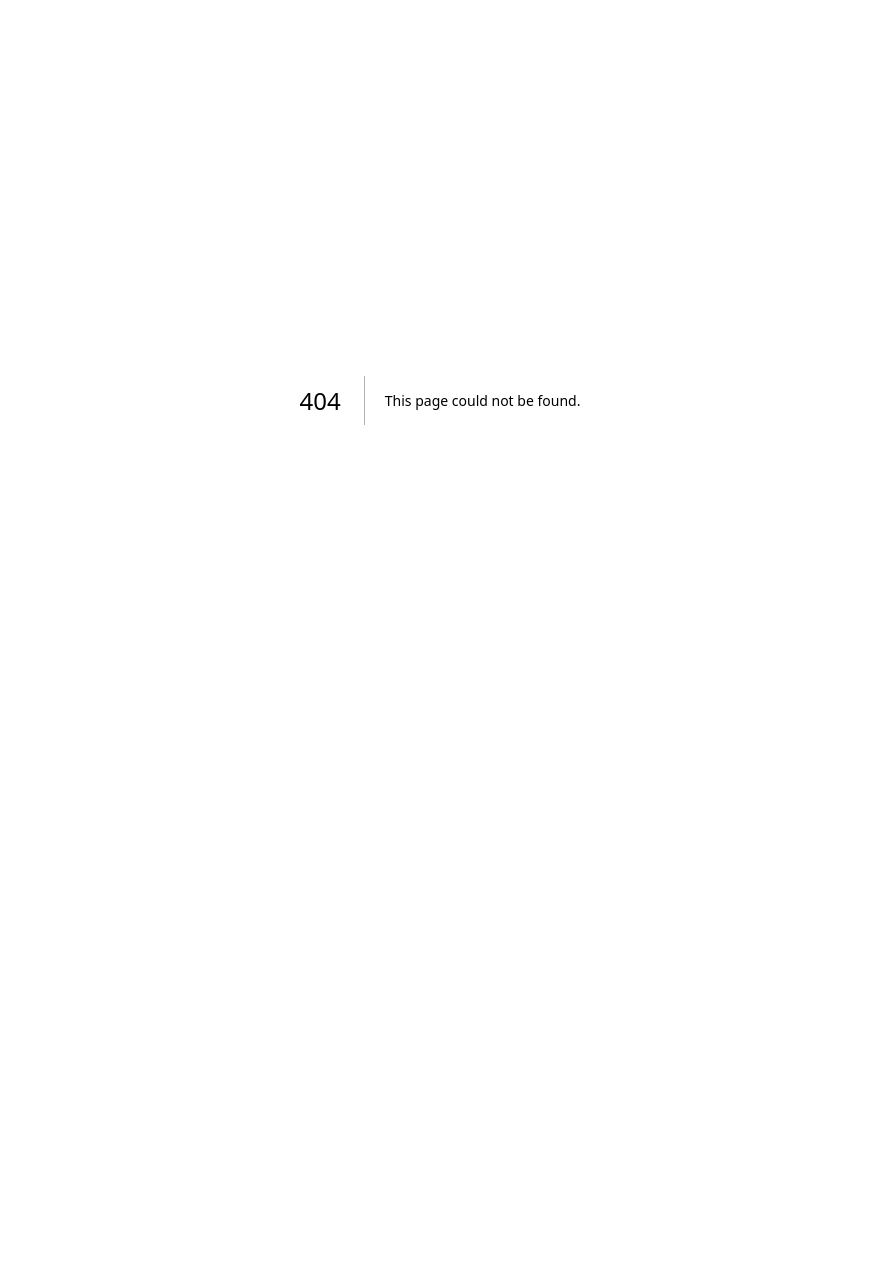
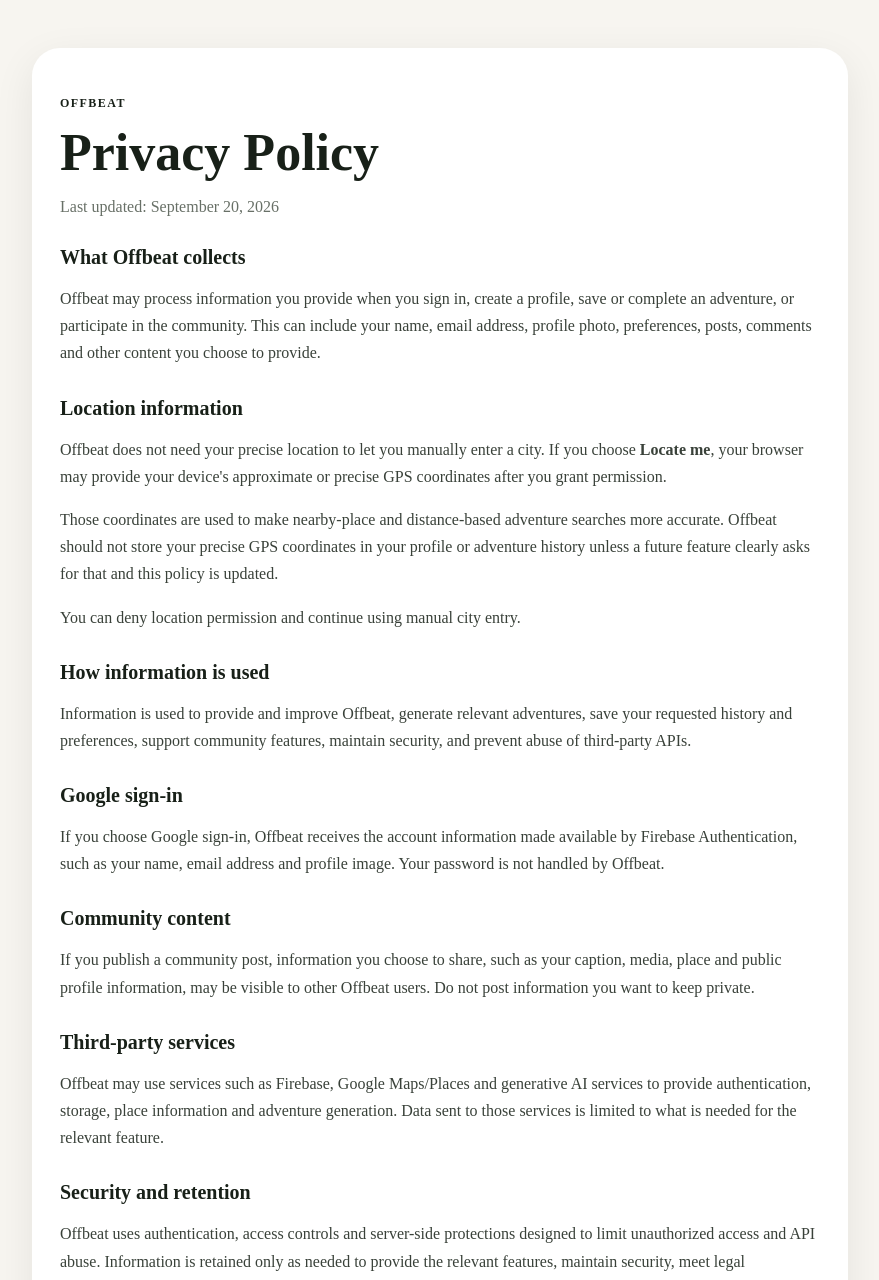
Before and after one commit to priyanshisrivastava-marketer/offbeat, a Next.js app: page /privacy in a window 1280 px wide. Before the commit this address had no page. Shown: the top 1280 px of the page, without its empty margins (200-1079 px from the left). Before the commit the page ends 800 px from the top, so only its background shows below. Built offline with nearby package versions, Linux system fonts and the light colour scheme.

Commit message:
Add Offbeat privacy policy page

```diff
--- /dev/null
+++ b/app/privacy/page.js
@@ -0,0 +1,51 @@
+export const metadata = {
+  title: "Privacy Policy | Offbeat",
+  description: "How Offbeat handles account, adventure, community and location information.",
+};
+
+export default function PrivacyPage() {
+  return (
+    <main style={{ minHeight: "100vh", padding: "48px 20px", background: "#f7f5f0", color: "#182018" }}>
+      <article style={{ maxWidth: 760, margin: "0 auto", background: "#fff", borderRadius: 28, padding: "36px 28px", boxShadow: "0 12px 40px rgba(0,0,0,.08)" }}>
+        <p style={{ letterSpacing: ".12em", textTransform: "uppercase", fontSize: 12, fontWeight: 700 }}>Offbeat</p>
+        <h1 style={{ fontSize: "clamp(32px, 7vw, 52px)", margin: "8px 0 12px" }}>Privacy Policy</h1>
+        <p style={{ color: "#687067" }}>Last updated: September 20, 2026</p>
+
+        <Section title="What Offbeat collects">
+          <p>Offbeat may process information you provide when you sign in, create a profile, save or complete an adventure, or participate in the community. This can include your name, email address, profile photo, preferences, posts, comments and other content you choose to provide.</p>
+        </Section>
+        <Section title="Location information">
+          <p>Offbeat does not need your precise location to let you manually enter a city. If you choose <strong>Locate me</strong>, your browser may provide your device's approximate or precise GPS coordinates after you grant permission.</p>
+          <p>Those coordinates are used to make nearby-place and distance-based adventure searches more accurate. Offbeat should not store your precise GPS coordinates in your profile or adventure history unless a future feature clearly asks for that and this policy is updated.</p>
+          <p>You can deny location permission and continue using manual city entry.</p>
+        </Section>
+        <Section title="How information is used">
+          <p>Information is used to provide and improve Offbeat, generate relevant adventures, save your requested history and preferences, support community features, maintain security, and prevent abuse of third-party APIs.</p>
+        </Section>
+        <Section title="Google sign-in">
+          <p>If you choose Google sign-in, Offbeat receives the account information made available by Firebase Authentication, such as your name, email address and profile image. Your password is not handled by Offbeat.</p>
+        </Section>
+        <Section title="Community content">
+          <p>If you publish a community post, information you choose to share, such as your caption, media, place and public profile information, may be visible to other Offbeat users. Do not post information you want to keep private.</p>
+        </Section>
+        <Section title="Third-party services">
+          <p>Offbeat may use services such as Firebase, Google Maps/Places and generative AI services to provide authentication, storage, place information and adventure generation. Data sent to those services is limited to what is needed for the relevant feature.</p>
+        </Section>
+        <Section title="Security and retention">
+          <p>Offbeat uses authentication, access controls and server-side protections designed to limit unauthorized access and API abuse. Information is retained only as needed to provide the relevant features, maintain security, meet legal obligations, or until you request deletion where applicable.</p>
+        </Section>
+        <Section title="Your choices">
+          <p>You can choose not to use Locate me, use Offbeat as a guest where available, avoid publishing community content, or stop using your account. You may also contact the Offbeat team to request access, correction or deletion of personal information, subject to applicable requirements.</p>
+        </Section>
+        <Section title="Contact">
+          <p>For privacy questions or requests, contact the Offbeat team through the contact details provided in the application or its official repository.</p>
+        </Section>
+        <p style={{ marginTop: 36, paddingTop: 20, borderTop: "1px solid #e5e2db", fontSize: 13, color: "#687067" }}>This is the product privacy policy for the current Offbeat prototype. It should be reviewed and updated before a public commercial launch, particularly as community uploads, analytics, payments, or additional third-party services are introduced.</p>
+      </article>
+    </main>
+  );
+}
+
+function Section({ title, children }) {
+  return <section style={{ marginTop: 30 }}><h2 style={{ fontSize: 20, marginBottom: 10 }}>{title}</h2><div style={{ lineHeight: 1.7, color: "#394139" }}>{children}</div></section>;
+}
```
